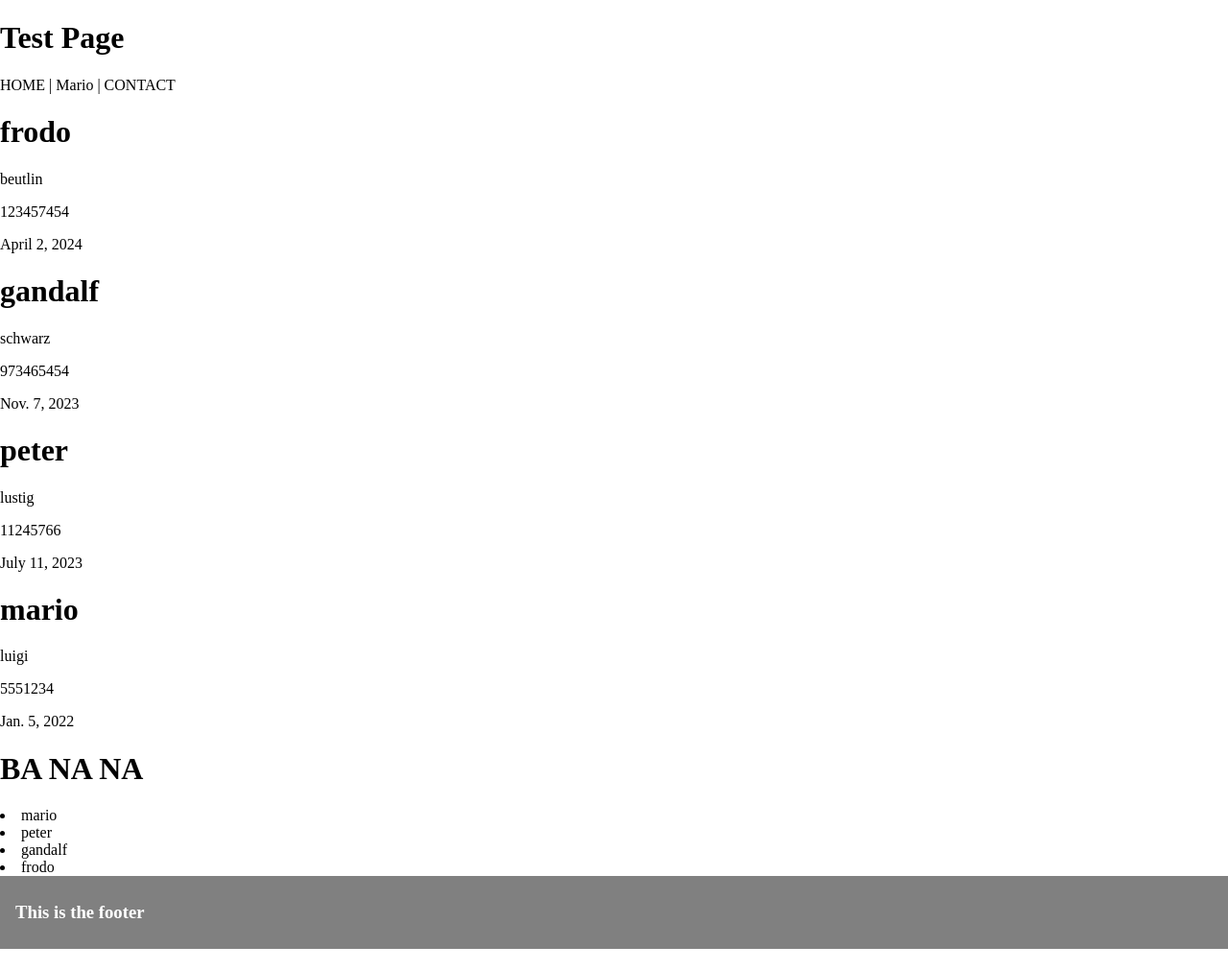
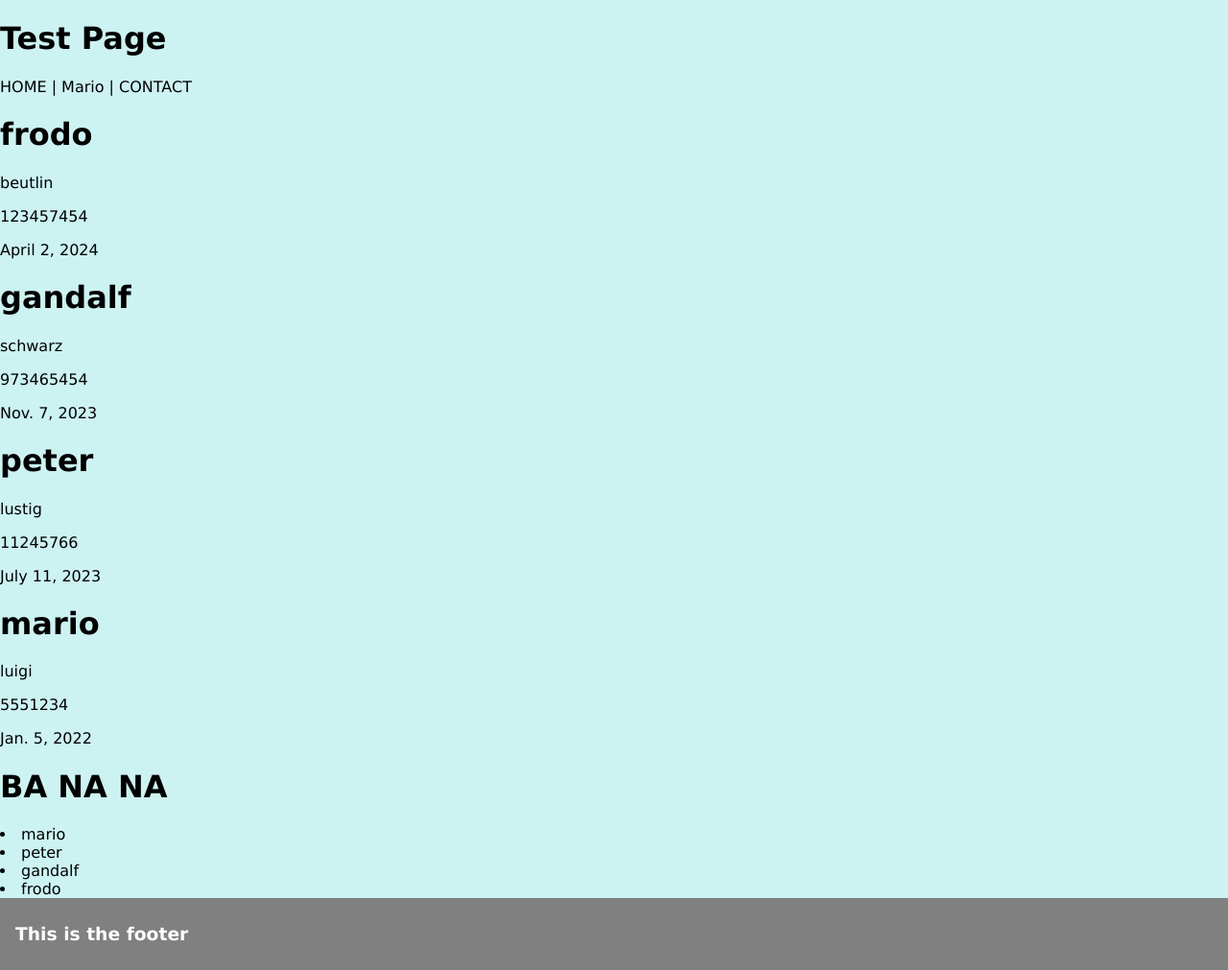
Before and after one commit to felianfilian/myworld, a Django app: page /testing/ in a window 1280 px wide. Shown: the whole page at 96% size. Before the commit the page ends 989 px from the top, so only its background shows below. Run offline with Django 5.2, Linux system fonts and the light colour scheme; data comes from the database, SQL or seed files in the repository.

```diff
--- a/shop_list/members/static/mycss.css
+++ b/shop_list/members/static/mycss.css
@@ -1,4 +1,4 @@
 body {
-  background-color: azure;
+  background-color: rgb(205, 242, 242);
   font-family: Verdana, Geneva, Tahoma, sans-serif;
 }
--- a/shop_list/members/templates/template.html
+++ b/shop_list/members/templates/template.html
@@ -1,6 +1,9 @@
+{% load static %}
+
 <!DOCTYPE html>
 <html lang="en">
   <title>Template</title>
+  <link rel="stylesheet" href="{% static 'mycss.css' %}">
 <style>
     body {
         margin: 0;
--- a/shop_list/shop_list/settings.py
+++ b/shop_list/shop_list/settings.py
@@ -23,7 +23,7 @@ BASE_DIR = Path(__file__).resolve().parent.parent
 SECRET_KEY = 'django-insecure-51sj@(s1+=$vz1$ppd()zp*$60ue(!)g1_3b(4c6m8@azom@4_'
 
 # SECURITY WARNING: don't run with debug turned on in production!
-DEBUG = True
+DEBUG = False
 
 ALLOWED_HOSTS = ['*']
 
```
